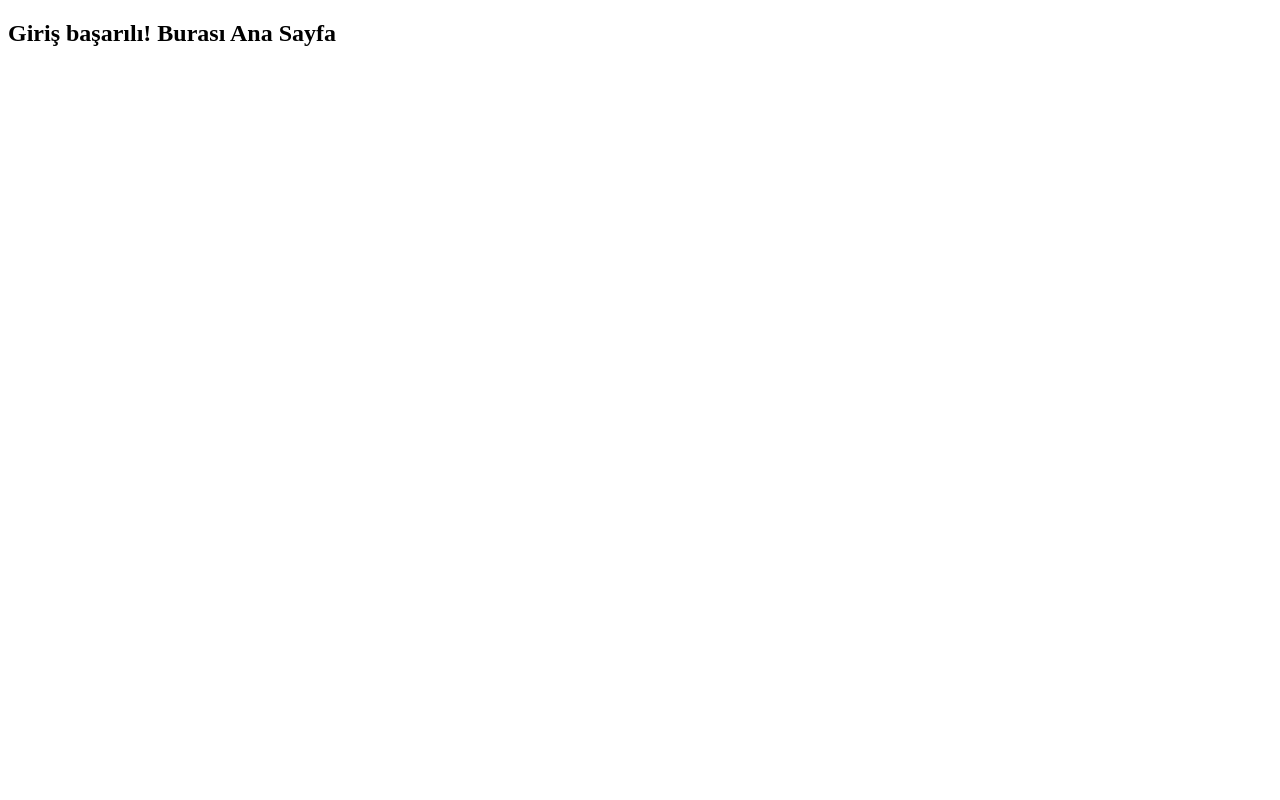
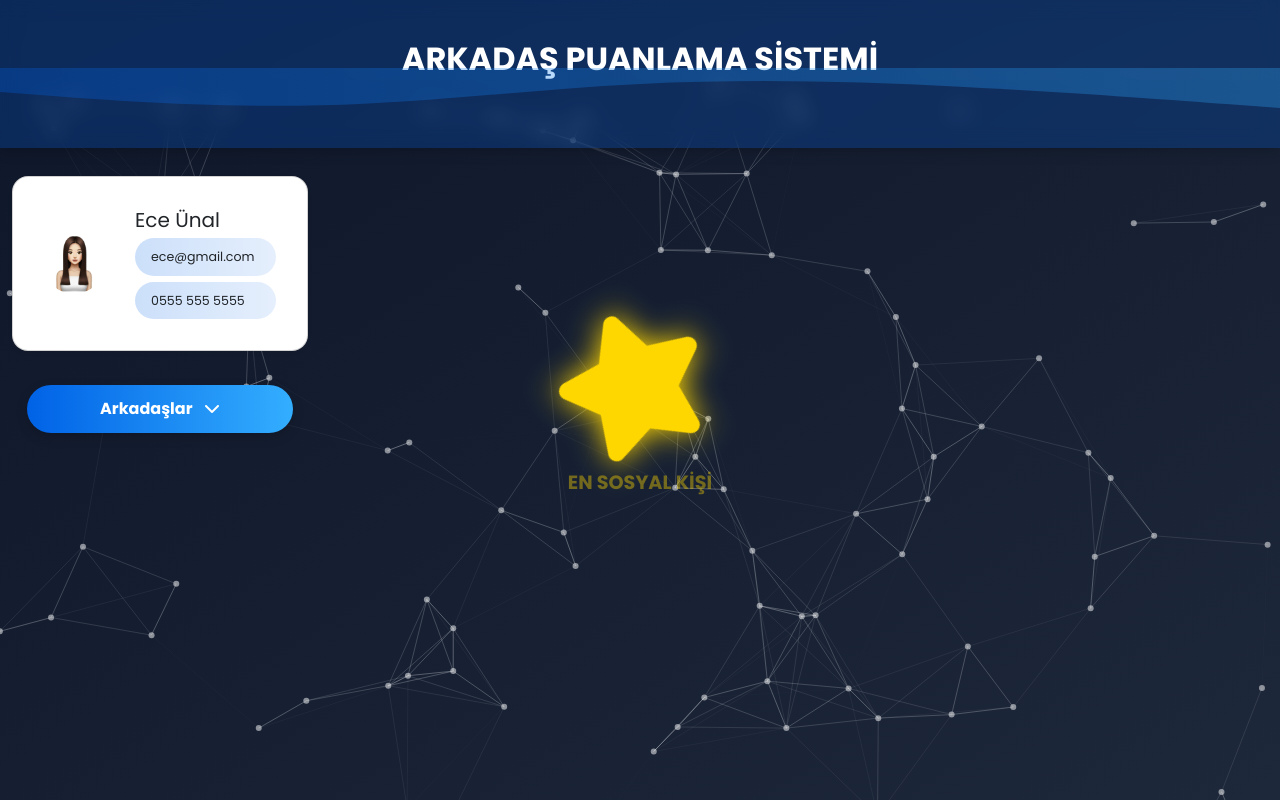
Before and after one commit to eceunall/arkadaspuanlama, a website: page public/main.html in a window 1280 px wide. Drawn offline with nearby package versions, Linux system fonts and the light colour scheme.

Commit message:
Login ve Ana Sayfa yenilendi, stil dosyaları yeniden düzenlendi

```diff
--- a/public/css/style.css
+++ b/public/css/login.css
@@ -13,11 +13,10 @@ body {
   background: linear-gradient(to bottom right, #0f172a, #1e293b);
 }
 
-/* ⬇️ HEADER (dalgalı ve saydam) */
 .header-wave {
   padding-top: 40px;
-  background: rgba(0, 98, 230, 0.25); /* saydam mavi */
-  backdrop-filter: blur(10px);       /* cam efekti */
+  background: rgba(0, 98, 230, 0.25);
+  backdrop-filter: blur(10px);
   -webkit-backdrop-filter: blur(10px);
   position: relative;
   z-index: 2;
@@ -31,7 +30,6 @@ body {
   margin-bottom: 0;
 }
 
-/* ⬇️ SVG dalga (aşağı doğru geçiş) */
 .header-wave svg {
   display: block;
   width: 100%;
@@ -39,7 +37,6 @@ body {
   margin-top: -10px;
 }
 
-/* ⬇️ Giriş Kutusu */
 .login-box {
   max-width: 400px;
   width: 90%;
--- /dev/null
+++ b/public/css/main.css
@@ -0,0 +1,158 @@
+body {
+  font-family: 'Poppins', sans-serif;
+  margin: 0;
+  padding-top: 80px;
+  overflow-x: hidden;
+  color: #ffffff;
+  background-color: transparent;
+  background-image: linear-gradient(to bottom right, #0f172a, #1e293b);
+  position: relative;
+}
+
+/* Hareketli Arka Plan */
+#particles-js {
+  position: fixed;
+  width: 100%;
+  height: 100%;
+  z-index: -10;
+  background: linear-gradient(to bottom right, #0f172a, #1e293b);
+}
+
+/* HEADER */
+.header-wave {
+  padding-top: 40px;
+  background: rgba(0, 98, 230, 0.25);
+  backdrop-filter: blur(10px);
+  -webkit-backdrop-filter: blur(10px);
+  position: fixed;
+  top: 0;
+  width: 100%;
+  z-index: 1000;
+  text-align: center;
+  box-shadow: 0 4px 12px rgba(0, 0, 0, 0.2);
+}
+
+.header-wave h1 {
+  color: #ffffff;
+  font-size: 2rem;
+  font-weight: 600;
+  margin: 0;
+}
+
+.header-wave svg {
+  display: block;
+  width: 100%;
+  height: 80px;
+  margin-top: -10px;
+}
+
+/* Admin Kartı */
+.admin-card {
+  background: rgba(255, 255, 255, 0.1);
+  backdrop-filter: blur(12px);
+  -webkit-backdrop-filter: blur(12px);
+  border-radius: 16px;
+  box-shadow: 0 0 20px rgba(0, 0, 0, 0.1);
+  padding: 15px;
+  color: #000;
+}
+
+.admin-card .card-body {
+  display: flex;
+  align-items: center;
+  gap: 15px;
+}
+
+.admin-card .card-body > div {
+  flex: 1;
+}
+
+.admin-card p {
+  margin: 6px 0;
+  padding: 8px 16px;
+  border-radius: 50px;
+  background: linear-gradient(to right, rgba(0, 98, 230, 0.2), rgba(0, 98, 230, 0.1));
+  font-size: 0.9rem;
+  width: 100%;
+  display: block;
+  box-sizing: border-box;
+}
+
+/* Arkadaşlar Butonu */
+#toggleFriends {
+  display: block;
+  width: 100%;
+  max-width: 90%;
+  margin: 10px auto;
+  padding: 12px 20px;
+  border: none;
+  border-radius: 40px;
+  background: linear-gradient(to right, #0062E6, #33AEFF);
+  color: white;
+  font-size: 1rem;
+  font-weight: 700;
+  text-align: center;
+  transition: all 0.3s ease;
+  box-shadow: 0 4px 12px rgba(0, 0, 0, 0.2);
+}
+
+#toggleFriends:hover {
+  transform: scale(1.03);
+  opacity: 0.9;
+  cursor: pointer;
+}
+
+/* Arkadaş Kartları */
+#friendList .card {
+  border-radius: 12px;
+  background: rgba(255, 255, 255, 0.9);
+  color: #000;
+  text-align: center;
+  padding: 10px;
+  transition: transform 0.2s;
+}
+
+#friendList .card:hover {
+  transform: scale(1.03);
+}
+
+/* Yıldız kutusu */
+.star-wrapper {
+  display: flex;
+  flex-direction: column;
+  align-items: center;
+  justify-content: center;
+  margin-top: 60px;
+}
+
+/* Yıldız kendisi */
+.big-star-icon {
+  font-size: 140px;
+  color: gold;
+  text-shadow: 0 0 30px rgba(255, 215, 0, 1);
+  animation: spinStar 35s linear infinite;
+}
+
+/* Yıldız yazısı */
+.star-label {
+  margin-top: 15px;
+  font-size: 1.2rem;
+  font-weight: bold;
+  color: rgba(255, 215, 0, 1);
+  opacity: 0.4;
+}
+
+/* Dönme efekti */
+@keyframes spinStar {
+  0% { transform: rotate(0deg); }
+  100% { transform: rotate(360deg); }
+}
+
+#center-panel {
+  min-height: 400px; /* Sabit bir yükseklik ver, yıldız sarsılmaz */
+  display: flex;
+  flex-direction: column;
+  justify-content: center;
+  align-items: center;
+  overflow: hidden; /* Ekstra taşmayı engelle */
+}
--- /dev/null
+++ b/public/js/main.js
@@ -0,0 +1,14 @@
+document.addEventListener("DOMContentLoaded", () => {
+  const toggleBtn = document.getElementById("toggleFriends");
+  const friendList = document.getElementById("friendList");
+  const arrowIcon = document.getElementById("arrowIcon");
+
+toggleBtn.addEventListener("click", () => {
+  const isOpen = friendList.classList.contains("show");
+
+  friendList.classList.toggle("show");
+  arrowIcon.classList.toggle("fa-chevron-down", isOpen);  // Ters mantık
+  arrowIcon.classList.toggle("fa-chevron-up", !isOpen);
+});
+
+});
--- a/public/main.html
+++ b/public/main.html
@@ -1,10 +1,105 @@
 <!DOCTYPE html>
 <html lang="tr">
 <head>
-  <meta charset="UTF-8">
-  <title>Ana Sayfa</title>
+  <meta charset="UTF-8" />
+  <meta name="viewport" content="width=device-width, initial-scale=1" />
+  <title>Ana Sayfa - Arkadaş Puanlama Sistemi</title>
+
+  <!-- Google Font & Bootstrap -->
+  <link href="https://fonts.googleapis.com/css2?family=Poppins:wght@400;700&display=swap" rel="stylesheet">
+  <link href="https://cdnjs.cloudflare.com/ajax/libs/font-awesome/6.4.0/css/all.min.css" rel="stylesheet">
+  <link href="https://cdn.jsdelivr.net/npm/bootstrap@5.3.2/dist/css/bootstrap.min.css" rel="stylesheet">
+  <script src="https://kit.fontawesome.com/a076d05399.js" crossorigin="anonymous"></script>
+
+  <!-- Custom CSS -->
+  <link rel="stylesheet" href="/css/style.css">
+  <link rel="stylesheet" href="/css/main.css">
 </head>
 <body>
-  <h2>Giriş başarılı! Burası Ana Sayfa</h2>
+  <!-- Hareketli Arka Plan -->
+  <div id="particles-js"></div>
+
+  <!-- ŞEFFAF DALGALI HEADER -->
+  <section class="header-wave text-white text-center">
+    <h1 class="fw-bold">ARKADAŞ PUANLAMA SİSTEMİ</h1>
+    <svg viewBox="0 0 1440 320" preserveAspectRatio="none">
+      <path fill="url(#grad1)" fill-opacity="0.3" d="M0,96L60,112C120,128,240,160,360,149.3C480,139,600,85,720,64C840,43,960,53,1080,74.7C1200,96,1320,128,1380,144L1440,160L1440,0L1380,0C1320,0,1200,0,1080,0C960,0,840,0,720,0C600,0,480,0,360,0C240,0,120,0,60,0L0,0Z"></path>
+      <defs>
+        <linearGradient id="grad1" x1="0" x2="1" y1="0" y2="0">
+          <stop offset="0%" stop-color="#0062E6" />
+          <stop offset="100%" stop-color="#33AEFF" />
+        </linearGradient>
+      </defs>
+    </svg>
+  </section>
+
+  <!-- 3 Sütunlu Layout -->
+  <div class="container-fluid mt-5 pt-5">
+    <div class="row">
+
+      <!-- SOL PANEL -->
+      <div class="col-md-3" id="left-panel">
+
+        <!-- Admin Kartı -->
+        <div class="card bg-white text-dark mb-4 shadow-sm admin-card">
+          <div class="card-body d-flex align-items-center">
+            <img src="/images/ece.jpg" class="rounded-circle me-3" width="60" height="60" alt="Profil Foto">
+            <div>
+              <h5 class="card-title mb-1">Ece Ünal</h5>
+              <p class="mb-0"><small>ece@gmail.com</small></p>
+              <p class="mb-0"><small>0555 555 5555</small></p>
+            </div>
+          </div>
+        </div>
+
+        <!-- Arkadaşlar Butonu -->
+        <div class="d-grid mb-3">
+          <button class="btn" id="toggleFriends">
+            Arkadaşlar
+            <i class="fas fa-chevron-down ms-2" id="arrowIcon"></i>
+          </button>
+        </div>
+
+        <!-- Açılır arkadaş kartları listesi -->
+        <div id="friendList" class="row g-2 collapse">
+          <div class="col-6">
+            <div class="card bg-light text-dark text-center shadow-sm">
+              <div class="card-body p-2">
+                <h6 class="card-title mb-1">ECE</h6>
+                <small>7/10</small>
+              </div>
+            </div>
+          </div>
+        </div>
+
+      </div>
+
+<!-- ORTA PANEL -->
+<div class="col-md-6 d-flex justify-content-center align-items-center flex-column" id="center-panel">
+  <a href="/stats.html" class="star-wrapper text-decoration-none">
+    <i class="fas fa-star big-star-icon"></i>
+    <div class="star-label">EN SOSYAL KİŞİ</div>
+  </a>
+</div>
+
+
+
+
+      <!-- SAĞ PANEL -->
+      <div class="col-md-3" id="right-panel">
+        <!-- Menü işlemleri buraya eklenecek -->
+      </div>
+
+    </div>
+  </div>
+
+  <!-- JS -->
+  <script src="/js/particles.min.js"></script>
+  <script>
+    particlesJS.load('particles-js', '/particles.json', function() {
+      console.log('particles.js yüklendi!');
+    });
+  </script>
+  <script src="/js/main.js"></script>
 </body>
 </html>
--- a/public/particles.json
+++ b/public/particles.json
@@ -12,6 +12,9 @@
       "opacity": 0.4,
       "width": 1
     },
-    "move": { "enable": true, "speed": 2 }
+    "move": {
+      "enable": true,
+      "speed": 0.6
+    }
   }
 }
```
Also changed, not shown: index.js (+18 -18 lines), public/js/login.js (+8 -5 lines), public/login.html (+12 -14 lines), public/images/ahmet.jpg (added), public/images/arda.jpg (added), public/images/ayse.jpg (added), public/images/bade.jpg (added), public/images/betul.jpg (added), public/images/ece.jpg (added), public/images/emre.jpg (added), public/images/irem.jpg (added), public/images/omer.jpg (added), public/images/tugba.jpg (added).
